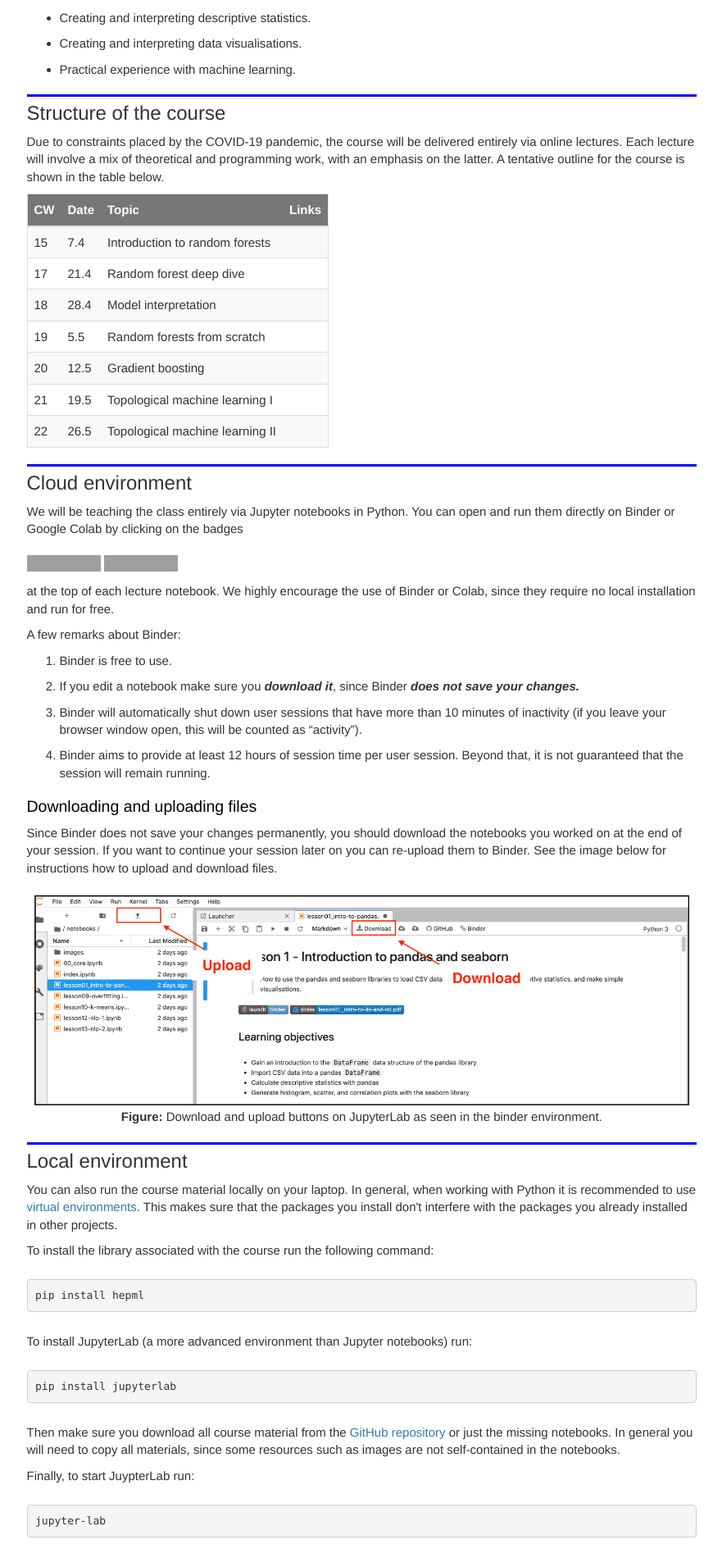
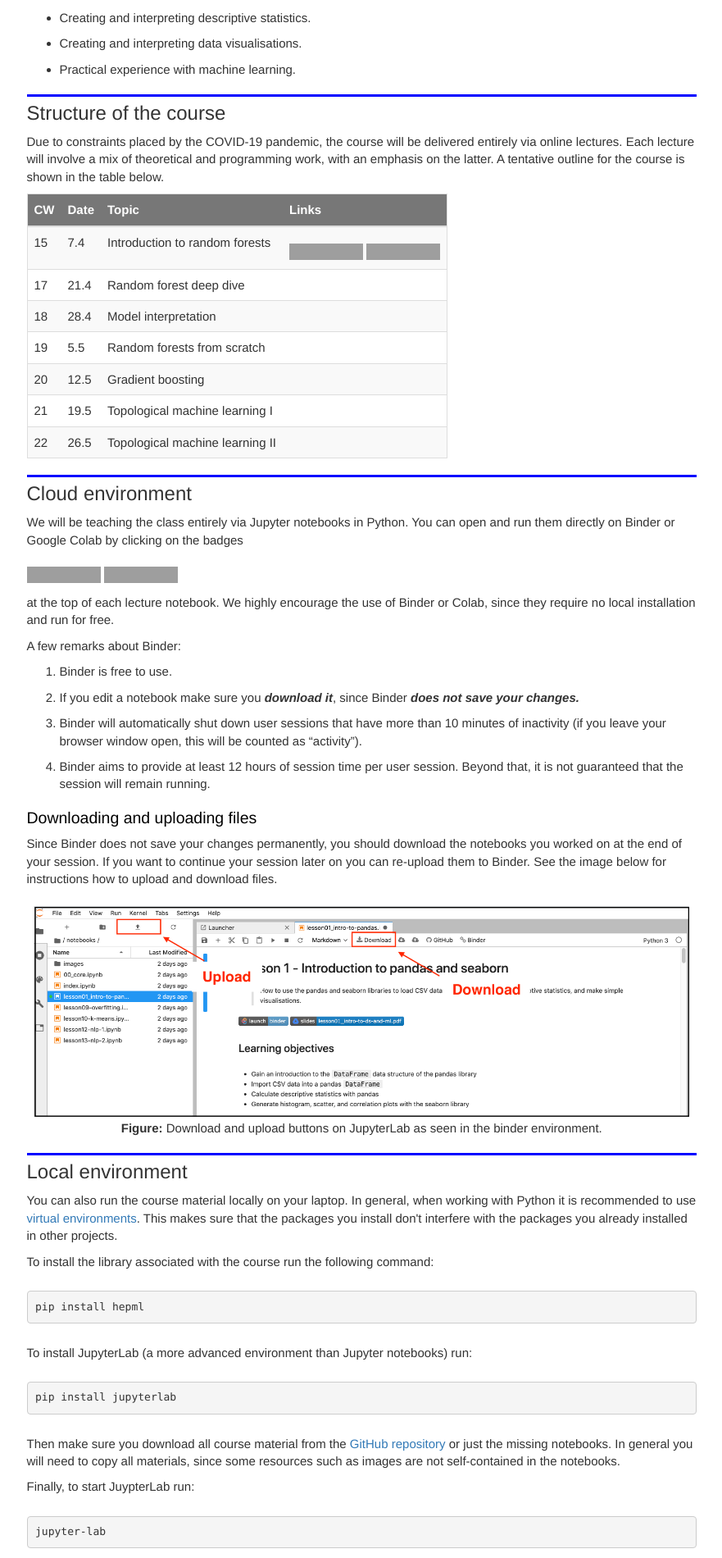
Before and after one commit to lewtun/hepml, a Jekyll site: the page built from docs/index.html, in a window 1280 px wide. Shown: the part 1643-3543 px from the top of the page at 82% size, without its empty margins (345-1226 px from the left). Built offline with Jekyll 4.4.1, drawn with Linux system fonts in a browser that asks for light colours; nearby versions of some CDN libraries; comment, search, counter and statistics services are not loaded; grey boxes are pictures that could not be loaded.

Commit message:
Add badges to README

```diff
--- a/docs/index.html
+++ b/docs/index.html
@@ -89,7 +89,7 @@
 <td style="text-align:left">15</td>
 <td style="text-align:left">7.4</td>
 <td style="text-align:left">Introduction to random forests</td>
-<td style="text-align:left"></td>
+<td style="text-align:left"><a href="https://mybinder.org/v2/gh/lewtun/hepml/master?urlpath=lab/tree/notebooks%2Flesson01_intro-to-random-forests.ipynb"><img src="https://mybinder.org/badge_logo.svg" alt="Binder"></a> <a href="https://colab.research.google.com/github/lewtun/hepml/blob/master/notebooks/lesson01_intro-to-random-forests.ipynb"><img src="https://colab.research.google.com/assets/colab-badge.svg" alt="Open In Colab"></a></td>
 </tr>
 <tr>
 <td style="text-align:left">17</td>
```
Also changed, not shown: README.md, 1 other file.
